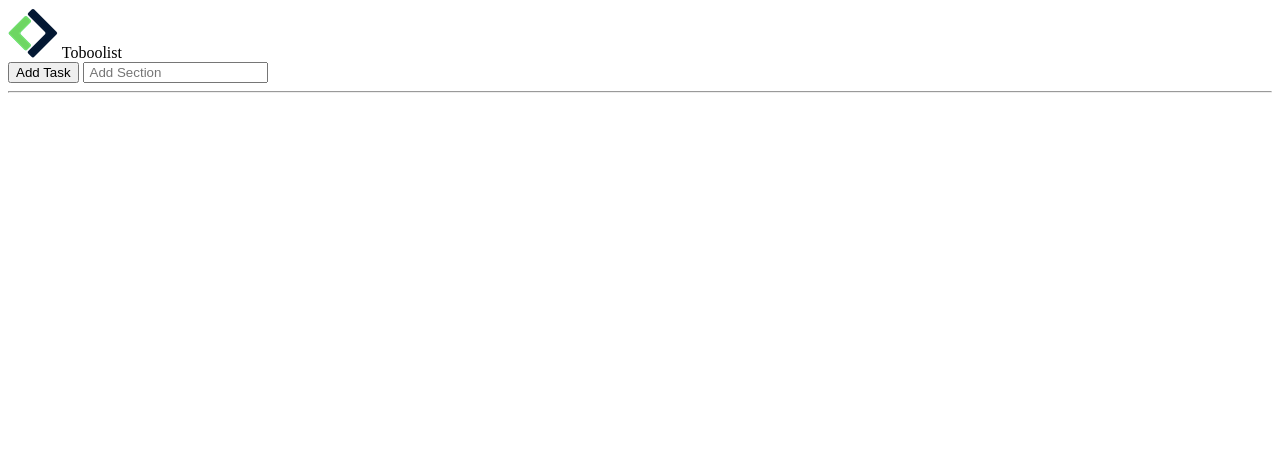
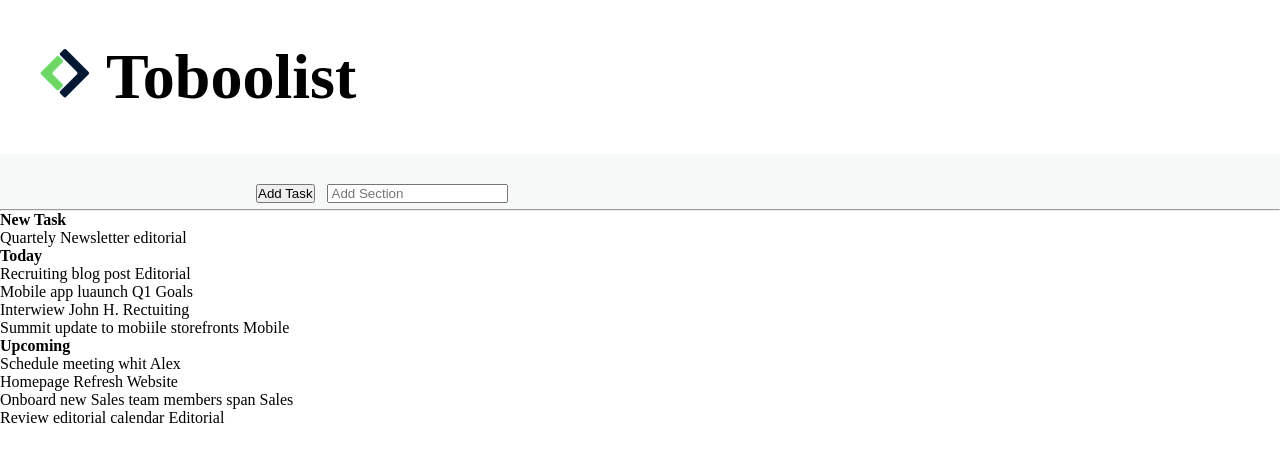
Before and after one commit to AlexandroFioretti1/html-css-toboolist, a plain HTML site: page index.html in a window 1280 px wide. Drawn offline with Linux system fonts and the light colour scheme.

Commit message:
html-css-toboolist add main html+ task

```diff
--- a/index.html
+++ b/index.html
@@ -13,33 +13,53 @@
     <header class="header-top">
         <span class="img-logo">
             <img src="./img/Logo.png" alt="logo">
-            <span class="text-logo">Toboolist</span>
+            <span class="text-logo"><strong>Toboolist</strong></span>
         </span>
-
     </header>
-    <!-- ./header-top whit img and text -->
 
 
-
-
-
-
+    <!-- ./header-top whit img and text -->
 
     <main class="main-top">
 
         <section class="button">
             <input type="button" value="Add Task">
-            <input type="search" value placeholder=" Add Section" </section>
-            <hr>
+            <input type="search" value placeholder=" Add Section">
+
+        </section>
+        <hr>
+
     </main>
- <!-- ./main-top 2 input and hr  -->
+    <!-- ./main-top 2 input and hr  -->
 
 
 
-    <div class=""></div>
+    <div class="">
+        <span><strong>New Task</strong></span>
+        <section>Quartely Newsletter<span> editorial</span>
+        </section>
+    </div>
 
 
+
+    <div class="">
+        <span><strong>Today</strong></span>
+        <section>Recruiting blog post <span>Editorial</span> </section>
+        <section>Mobile app luaunch <span> Q1 Goals</span></section>
+        <section>Interwiew John H. <span>Rectuiting</span></section>
+        <section>Summit update to mobiile storefronts <span>Mobile</span></section>
+    </div>
+
+    <div class="">
+        <span><strong>Upcoming</strong></span>
+        <section>Schedule meeting whit Alex</section>
+        <section>Homepage Refresh <span>Website</span></section>
+        <section>Onboard new Sales team members span <span>Sales</span></section>
+        <section>Review editorial calendar <span>Editorial</span> </section>
+    </div>
+
     <footer class="main-footer">
+
 
     </footer>
 
--- a/style.css
+++ b/style.css
@@ -1,7 +1,24 @@
-header
-{
+* {
+    margin: 0;
+    padding: 0;
+    box-sizing: border-box;
+}
+
+header {
     background-color: white;
-    display: inline;
+}
 
+main {
+    background-color: #f6f9f8;
+}
+
+.header-top {
+    padding: 40px;
+    font-size: 4rem;
+}
+
+.button {
+    margin-left: 20%;
+    font-size: 3rem;
 
 }
```
